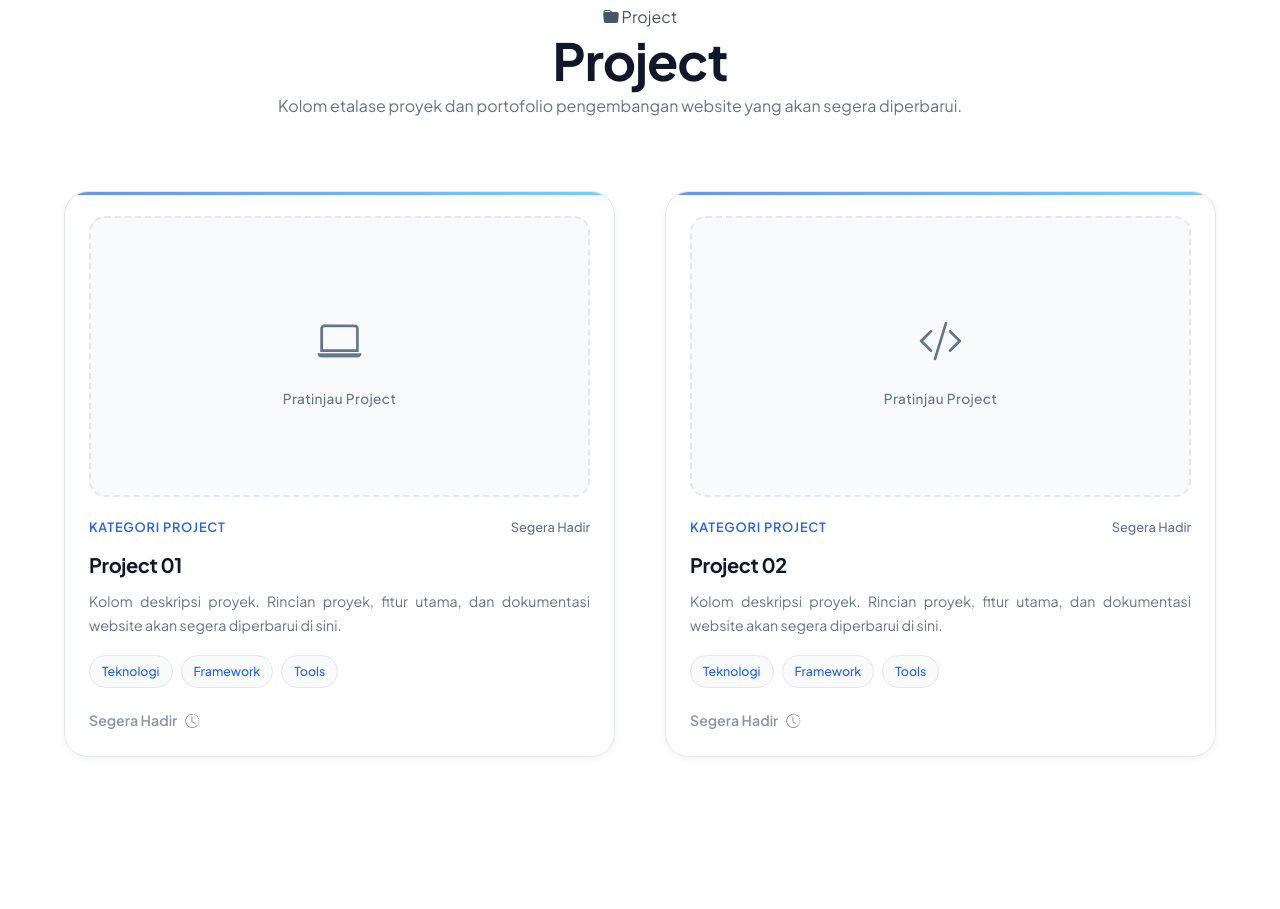
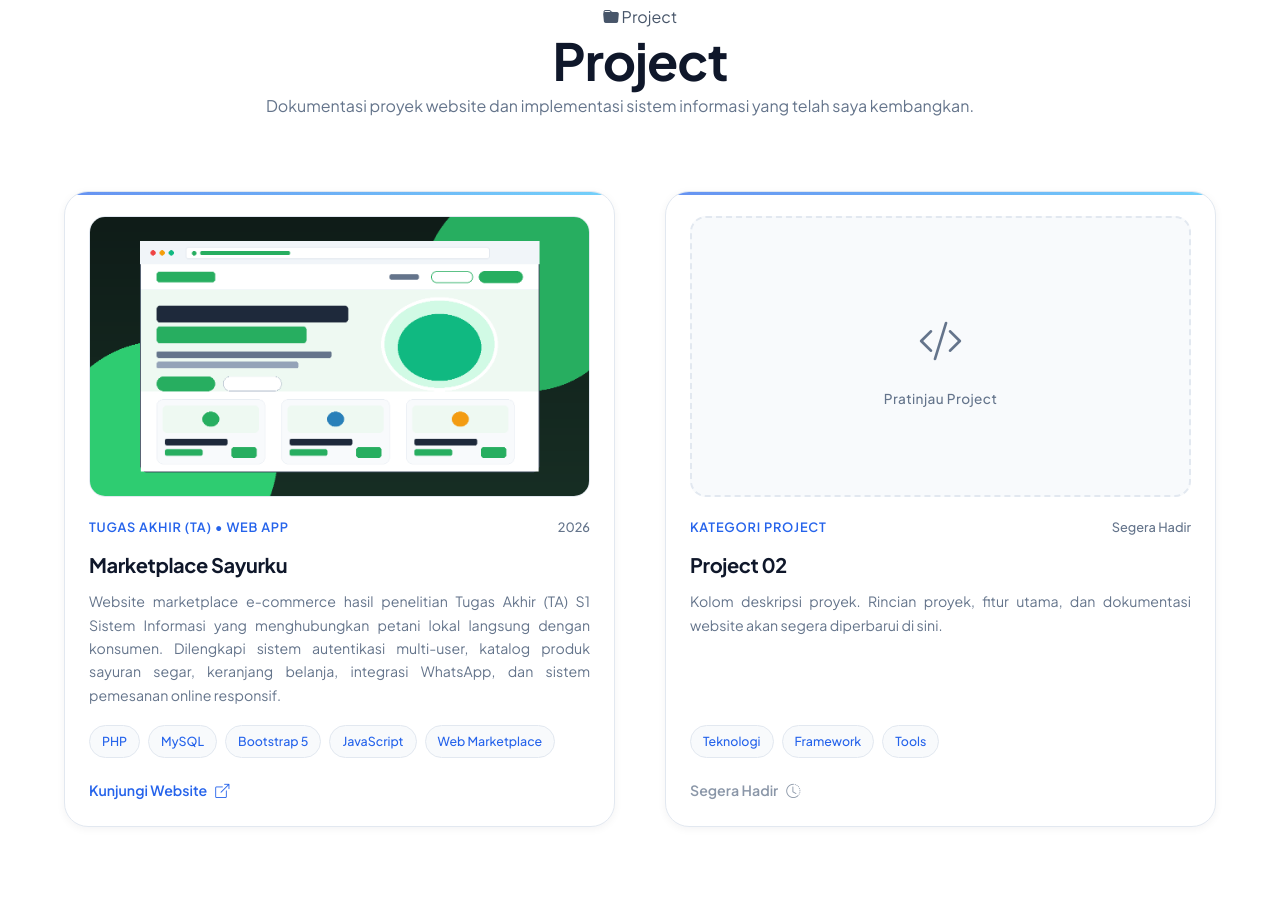
Before and after one commit to bayu-yoga-astario/BayuYogaAstario, a plain HTML site: page index.html in a window 1280 px wide. Shown: the part 4171-5080 px from the top of the page. Drawn offline with nearby package versions, Linux system fonts and the light colour scheme.

Commit message:
Add Marketplace Sayurku (Tugas Akhir) website to Project section

```diff
--- a/index.html
+++ b/index.html
@@ -840,40 +840,39 @@
                 Project
             </h2>
             <p class="section-description" data-i18n="proj-desc">
-                Kolom etalase proyek dan portofolio pengembangan website yang akan segera diperbarui.
+                Dokumentasi proyek website dan implementasi sistem informasi yang telah saya kembangkan.
             </p>
         </div>
 
         <div class="projects-grid">
-            <!-- Project Column 01 -->
-            <article class="project-card project-card-placeholder">
-                <div class="project-image project-image-placeholder">
-                    <div class="placeholder-icon-box">
-                        <i class="bi bi-laptop"></i>
-                        <span data-i18n="proj-ph-preview">Pratinjau Project</span>
-                    </div>
+            <!-- Project 01: Marketplace Sayurku (Tugas Akhir) -->
+            <article class="project-card">
+                <div class="project-image">
+                    <img src="assets/img/projects/marketplace-sayur.png" alt="Marketplace Sayurku - marketplace-sayur.my.id" loading="lazy">
                 </div>
                 <div class="project-content">
                     <div class="project-top">
-                        <span class="project-category" data-i18n="proj-ph-cat">Kategori Project</span>
-                        <span class="project-year" data-i18n="proj-ph-status">Segera Hadir</span>
+                        <span class="project-category" data-i18n="proj-ta-cat">Tugas Akhir (TA) • Web App</span>
+                        <span class="project-year">2026</span>
                     </div>
-                    <h3 data-i18n="proj-ph-title-1">Project 01</h3>
-                    <p data-i18n="proj-ph-desc">
-                        Kolom deskripsi proyek. Rincian proyek, fitur utama, dan dokumentasi website akan segera diperbarui di sini.
+                    <h3 data-i18n="proj-ta-title">Marketplace Sayurku</h3>
+                    <p data-i18n="proj-ta-desc">
+                        Website marketplace e-commerce hasil penelitian Tugas Akhir (TA) S1 Sistem Informasi yang menghubungkan petani lokal langsung dengan konsumen. Dilengkapi sistem autentikasi multi-user, katalog produk sayuran segar, keranjang belanja, integrasi WhatsApp, dan sistem pemesanan online responsif.
                     </p>
                     <div class="project-tech">
-                        <span data-i18n="proj-ph-tech-1">Teknologi</span>
-                        <span data-i18n="proj-ph-tech-2">Framework</span>
-                        <span data-i18n="proj-ph-tech-3">Tools</span>
+                        <span>PHP</span>
+                        <span>MySQL</span>
+                        <span>Bootstrap 5</span>
+                        <span>JavaScript</span>
+                        <span>Web Marketplace</span>
                     </div>
-                    <div class="project-link-placeholder">
-                        <span data-i18n="proj-ph-action">Segera Hadir</span> <i class="bi bi-clock-history"></i>
-                    </div>
+                    <a href="https://marketplace-sayur.my.id" target="_blank" rel="noopener noreferrer">
+                        <span data-i18n="proj-btn-live">Kunjungi Website</span> <i class="bi bi-box-arrow-up-right"></i>
+                    </a>
                 </div>
             </article>
 
-            <!-- Project Column 02 -->
+            <!-- Project Column 02 (Placeholder Siap Isi) -->
             <article class="project-card project-card-placeholder">
                 <div class="project-image project-image-placeholder">
                     <div class="placeholder-icon-box">
--- a/js/language.js
+++ b/js/language.js
@@ -46,11 +46,14 @@ const translations = {
         // Projects
         "proj-tag": "<i class=\"bi bi-folder-fill\"></i> Project",
         "proj-title": "Project",
-        "proj-desc": "Kolom etalase proyek dan portofolio pengembangan website yang akan segera diperbarui.",
+        "proj-desc": "Dokumentasi proyek website dan implementasi sistem informasi yang telah saya kembangkan.",
+        "proj-ta-cat": "Tugas Akhir (TA) • Web App",
+        "proj-ta-title": "Marketplace Sayurku",
+        "proj-ta-desc": "Website marketplace e-commerce hasil penelitian Tugas Akhir (TA) S1 Sistem Informasi yang menghubungkan petani lokal langsung dengan konsumen. Dilengkapi sistem autentikasi multi-user, katalog produk sayuran segar, keranjang belanja, integrasi WhatsApp, dan sistem pemesanan online responsif.",
+        "proj-btn-live": "Kunjungi Website",
         "proj-ph-preview": "Pratinjau Project",
         "proj-ph-cat": "Kategori Project",
         "proj-ph-status": "Segera Hadir",
-        "proj-ph-title-1": "Project 01",
         "proj-ph-title-2": "Project 02",
         "proj-ph-desc": "Kolom deskripsi proyek. Rincian proyek, fitur utama, dan dokumentasi website akan segera diperbarui di sini.",
         "proj-ph-tech-1": "Teknologi",
@@ -143,11 +146,14 @@ const translations = {
         // Projects
         "proj-tag": "<i class=\"bi bi-folder-fill\"></i> Projects",
         "proj-title": "Projects",
-        "proj-desc": "Showcase columns for website development and portfolio projects, coming soon.",
+        "proj-desc": "Documentation of website development and information systems projects I have developed.",
+        "proj-ta-cat": "Final Project (TA) • Web App",
+        "proj-ta-title": "Sayurku Marketplace",
+        "proj-ta-desc": "A web-based e-commerce marketplace developed as a Final Project (TA) for Bachelor of Information Systems, connecting local farmers directly with consumers. Features multi-user authentication, fresh vegetable catalog, shopping cart, WhatsApp integration, and a responsive online ordering system.",
+        "proj-btn-live": "Visit Website",
         "proj-ph-preview": "Project Preview",
         "proj-ph-cat": "Project Category",
         "proj-ph-status": "Coming Soon",
-        "proj-ph-title-1": "Project 01",
         "proj-ph-title-2": "Project 02",
         "proj-ph-desc": "Project description placeholder. Project details, key features, and website documentation will be updated here.",
         "proj-ph-tech-1": "Technology",
```
Also changed, not shown: assets/img/projects/marketplace-sayur.png (added).
